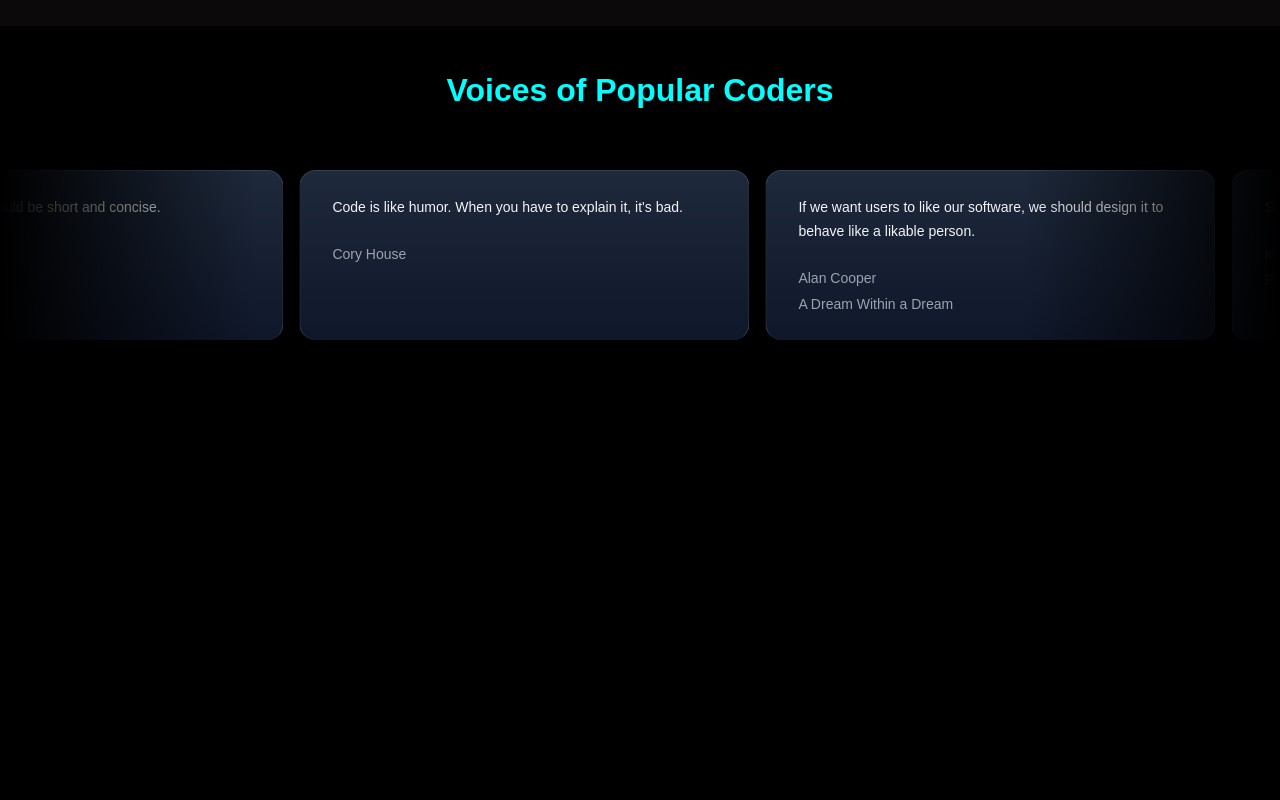
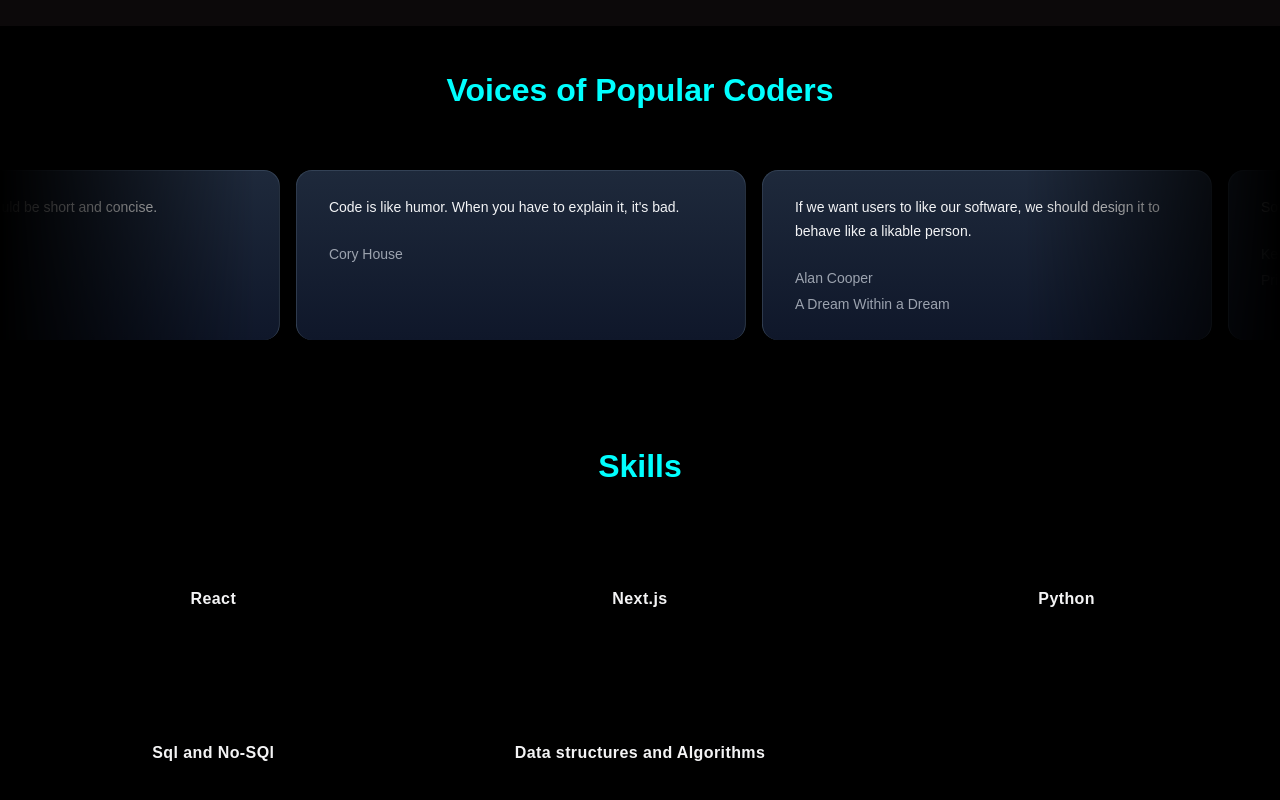
Before and after one commit to triptiarora8/MY-PORTFOLIO, a Next.js app: page / in a window 1280 px wide. Shown: the part 1270-2070 px from the top of the page. Before the commit the page ends 1712 px from the top, so only its background shows below. Built offline with nearby package versions, Linux system fonts and the light colour scheme.

Commit message:
skills-add

```diff
--- a/src/app/page.tsx
+++ b/src/app/page.tsx
@@ -1,6 +1,7 @@
 import FeaturedSections from "@/components/FeaturedSection";
 import Herosection from "@/components/HeroSection";
 import InfiniteMarque from "@/components/InfiniteMarque";
+import Skills from "@/components/Skills";
 // import Image from "next/image";
 
 export default function Home() {
@@ -9,6 +10,7 @@ export default function Home() {
     <Herosection/>
     <FeaturedSections/>
     <InfiniteMarque/>
+    <Skills/>
   </div>
   )
 ;
--- /dev/null
+++ b/src/components/Skills.tsx
@@ -0,0 +1,21 @@
+import React from 'react'
+import { HoverEffect } from "../components/ui/card-hover-effect";
+
+function Skills() {
+  return (
+    <div className='text-center    '>
+        <h1 className='' style={{ fontSize: "2rem", fontWeight: "bold", color: "cyan"}}>Skills</h1>
+        <HoverEffect items={skills} />
+    </div>
+  )
+}
+
+export default Skills
+
+const skills = [
+    { title: "React", description: "", link: "https://react.dev/" },
+    { title: "Next.js",description: "",  link: "https://nextjs.org/" },
+    { title: "Python",description: "", link: "link3" },
+    { title: "Sql and No-SQl",description: "",  link: "link4" },
+    { title: "Data structures and Algorithms",description: "", link: "link5" },
+  ];
--- a/src/components/ui/card-hover-effect.tsx
+++ b/src/components/ui/card-hover-effect.tsx
@@ -1,3 +1,4 @@
+"use client";
 import { cn } from "@/lib/utils";
 import { AnimatePresence, motion } from "framer-motion";
 import Link from "next/link";
```
